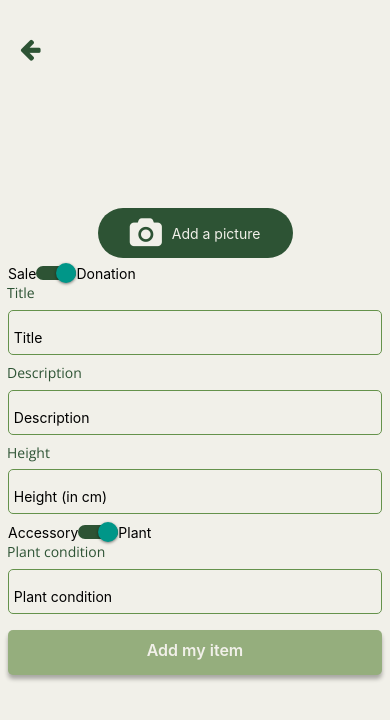
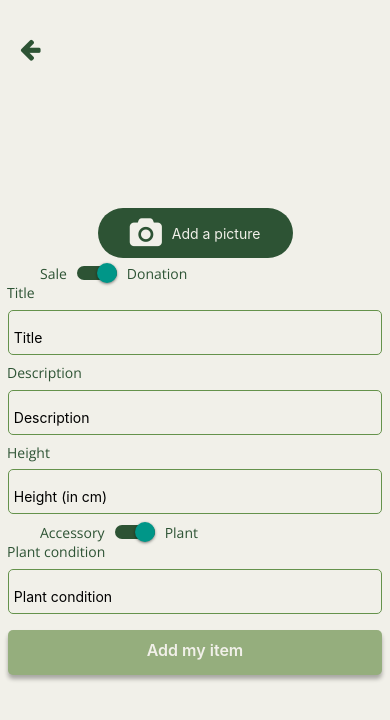
Before and after one commit to myplants-lacapsule/myplants-frontend, a React Native app: screen /NewItemScreen in a window 390 px wide. Shown: the top 720 px of the page. Built offline with nearby package versions, Linux system fonts and the light colour scheme.

Commit message:
updated toggle style

```diff
--- a/components/FullDetailsItemComponent.js
+++ b/components/FullDetailsItemComponent.js
@@ -79,7 +79,7 @@ const styles = StyleSheet.create({
   badge: {
     width: 120,
     marginRight: 10,
-    paddingVertical: 8,
+    paddingVertical: 4,
     paddingHorizontal: 15,
     borderRadius: 35,
     borderWidth: 1,
@@ -100,10 +100,10 @@ const styles = StyleSheet.create({
     padding: 10,
     fontSize: 16,
     fontFamily: "OpenSans-Regular",
-    borderWidth: 2,
+    borderWidth: 1,
     borderColor: "#95AE7D",
     borderRadius: 10,
-    backgroundColor: "#F8F3D9",
+    backgroundColor: "white",
     marginTop: 15,
     marginBottom: 15,
   },
--- a/screens/NewItemScreen.js
+++ b/screens/NewItemScreen.js
@@ -108,18 +108,18 @@ export default function NewItemScreen() {
             <View style={styles.registerContainer}>
               <CustomButton onPress={takePhoto} text="Add a picture" iconName="camera" />
               <View style={styles.toggleContainer}>
-                <Text style={styles.plantChoice}>Sale</Text>
+                <Text style={styles.label}>Sale</Text>
                 <Switch trackColor={{ false: "#2D5334", true: "#2D5334" }} thumbColor={isGiven ? "#95AE7D" : "#95AE7D"} ios_backgroundColor="#3e3e3e" value={isGiven} onValueChange={(newValue) => setIsGiven(newValue)} />
-                <Text style={styles.accessoryChoice}>Donation</Text>
+                <Text style={styles.label}>Donation</Text>
               </View>
               <RegisterInput title="Title" placeholder="Title" value={title} onChangeText={setTitle} returnKeyType="next" />
               <RegisterInput title="Description" placeholder="Description" value={description} onChangeText={setDescription} returnKeyType="next" />
               {!isGiven && <RegisterInput title="Price" placeholder="Price (in euros)" value={price} onChangeText={setPrice} returnKeyType="next" />}
               <RegisterInput title="Height" placeholder="Height (in cm)" value={height} onChangeText={setHeight} returnKeyType="next" />
               <View style={styles.toggleContainer}>
-                <Text style={styles.plantChoice}>Accessory</Text>
+                <Text style={styles.label}>Accessory</Text>
                 <Switch trackColor={{ false: "#2D5334", true: "#2D5334" }} thumbColor={"#95AE7D"} ios_backgroundColor="#3e3e3e" value={isPlant} onValueChange={(newValue) => setIsPlant(newValue)} />
-                <Text style={styles.accessoryChoice}>Plant</Text>
+                <Text style={styles.label}>Plant</Text>
               </View>
               <RegisterInput title={isPlant ? "Plant condition" : "Accessory condition"} placeholder={isPlant ? "Plant condition" : "Accessory condition"} value={condition} onChangeText={setCondition} returnKeyType="done" />
               <RegisterButton title="Add my item" onPress={handleSubmit} />
@@ -160,10 +160,11 @@ const styles = StyleSheet.create({
   toggleContainer: {
     flexDirection: "row",
     alignItems: "center",
-    paddingLeft: 8,
+    paddingLeft: 30,
   },
   label: {
-    marginRight: 10,
-    fontSize: 16,
+		color: '#2D5334',
+    paddingHorizontal: 10,
+		fontFamily: 'OpenSans-Regular',
   },
 });
```
